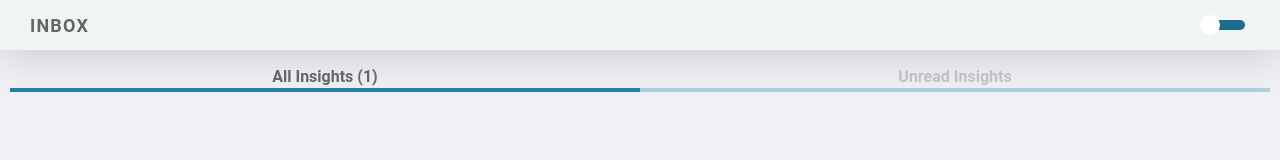
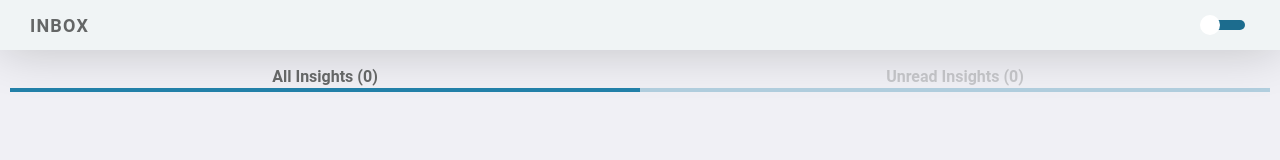
Before and after one commit to keepact/react-project, a React app: page / in a window 1280 px wide. Shown: the top 160 px of the page. Built offline with nearby package versions, Linux system fonts and the light colour scheme; no server answers.

Commit message:
filter items by read or unread

```diff
--- a/src/webapp/app/modules/Insight/InsightPage.tsx
+++ b/src/webapp/app/modules/Insight/InsightPage.tsx
@@ -1,6 +1,7 @@
 import React, { useEffect } from 'react';
 import { useDispatch, useSelector } from 'react-redux';
 import { InsightTypes } from '../../shared/store/ducks/insight/types';
+import { ApplicationState } from '../../shared/store';
 // import { Link } from "react-router-dom";
 // import RouteNames from '../../shared/enums/routeNames.enum';
 import Header from './Header';
@@ -10,8 +11,14 @@ import Card from './Card';
 const Insight: React.FC = () => {
   const dispatch = useDispatch();
 
+  const { insights } = useSelector(
+    (state: ApplicationState) => state.insight,
+  );
+
   useEffect(() => {
-    dispatch({ type: InsightTypes.GET_INSIGHT });
+    if (!insights.length) {
+      dispatch({ type: InsightTypes.GET_INSIGHT });
+    }
   }, [dispatch]);
 
   return (
--- a/src/webapp/app/modules/Insight/Tabs/index.tsx
+++ b/src/webapp/app/modules/Insight/Tabs/index.tsx
@@ -1,21 +1,46 @@
-import React from 'react';
+import React, { useState } from 'react';
+import { useDispatch, useSelector } from 'react-redux';
+import { InsightTypes } from '../../../shared/store/ducks/insight/types';
+import { ApplicationState } from '../../../shared/store';
 
 import { Tabs, Tab, Text, Wrapper, Separator } from './styles';
 
 const InsightTabs: React.FC = () => {
+  const [checked, setChecked] = useState(false);
+  const dispatch = useDispatch();
+
+  const { insights, unread } = useSelector(
+    (state: ApplicationState) => state.insight,
+  );
+  const insightsSize = insights.length;
+
+  const handleFilterUnread = () => {
+    setChecked(true);
+    dispatch({ type: InsightTypes.FILTER_UNREAD });
+  }
+
+  const handleFilterAll = () => {
+    setChecked(false);
+    dispatch({ type: InsightTypes.FILTER_ALL });
+  }
+
   return (
     <Tabs>
       <Wrapper>
-        <Tab>
-          <Text checked={false}>All Insights (1)</Text>
-        </Tab>
-        <Separator checked={false}/>
+        <button onClick={handleFilterAll}>
+          <Tab>
+            <Text checked={checked}>All Insights ({`${insightsSize}`})</Text>
+          </Tab>
+        </button>
+        <Separator checked={checked}/>
       </Wrapper>
       <Wrapper>
-        <Tab>
-          <Text checked>Unread Insights</Text>
-        </Tab>
-        <Separator checked/>
+        <button onClick={handleFilterUnread} disabled={unread === 0}>
+          <Tab>
+            <Text checked={!checked}>Unread Insights ({`${unread}`})</Text>
+          </Tab>
+        </button>
+        <Separator checked={!checked}/>
       </Wrapper>
     </Tabs>
   );
--- a/src/webapp/app/modules/Insight/Tabs/styles.ts
+++ b/src/webapp/app/modules/Insight/Tabs/styles.ts
@@ -29,6 +29,8 @@ export const Separator = styled.div`
 `;
 
 export const Wrapper = styled.div`
+  display: flex;
+  flex-direction: column;
   border-radius: 5px;
   width: 100%;
   height: 35px;
```
